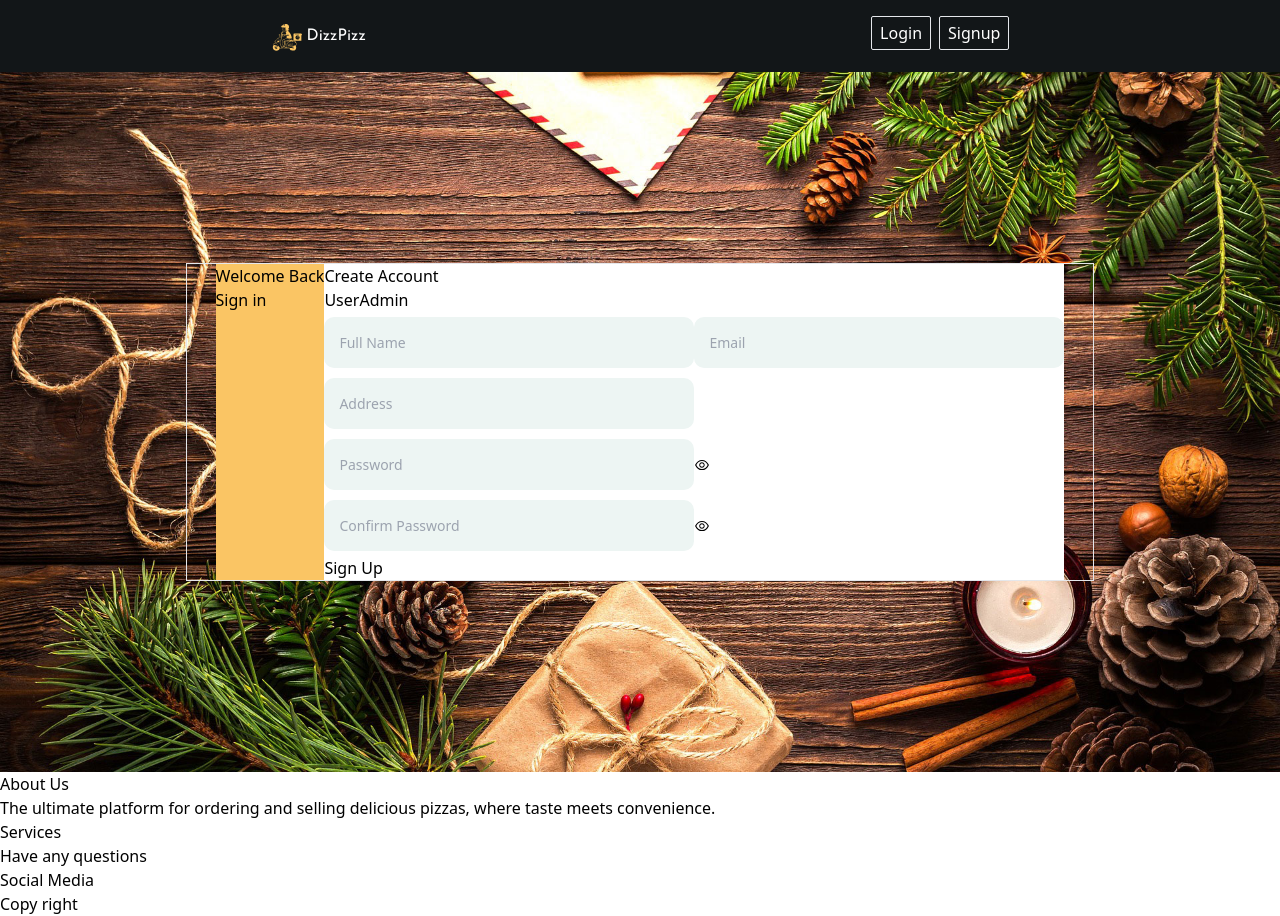
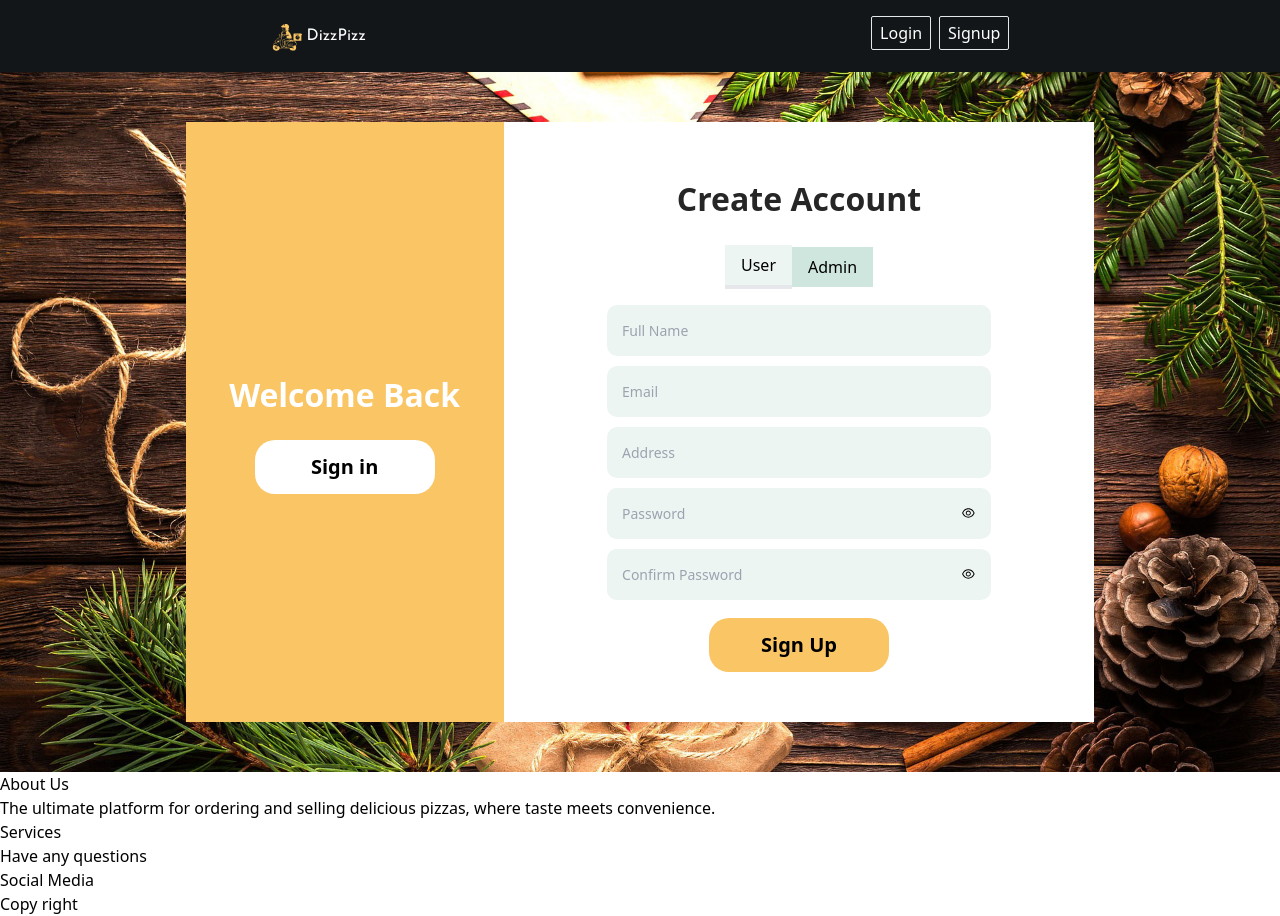
Before and after one commit to abtyagi15/OIBSIP, a React (Create React App) app in the folder dizzpizz/: page /signup in a window 1280 px wide. Built offline with nearby package versions, Linux system fonts and the light colour scheme.

Commit message:
fixed the css of the signup form

```diff
--- a/dizzpizz/src/pages/Signup.js
+++ b/dizzpizz/src/pages/Signup.js
@@ -1,169 +1,235 @@
 import React, { useState } from "react";
-import {AiOutlineEye,AiOutlineEyeInvisible} from "react-icons/ai";
-import {useNavigate} from "react-router-dom";
+import { AiOutlineEye, AiOutlineEyeInvisible } from "react-icons/ai";
+import { Link, useNavigate } from "react-router-dom";
 
 const Signup = () => {
   const navigate = useNavigate();
-
-  const [passwords,setPasswords] = useState(["hidden","hidden"]);
-  const [responseMessage,setResponseMessage] = useState('');
-  const [formData,setFormData] = useState({
+  const [css, setCss] = useState({
+    userButton: "bg-[#edf5f3] border-b-[ #1abc9c] border-b-4",
+    adminButton: "bg-[#cfe6de]",
+  });
+  const [passwords, setPasswords] = useState(["hidden", "hidden"]);
+  const [responseMessage, setResponseMessage] = useState("");
+  const [formData, setFormData] = useState({
     fullName: "",
-    email:"",
-    address:"",
-    password:"",
-    confirmPassword:"",
-    role:"User"
-  })
-  const changeHandler = (event) =>{
-    const {name,value} = event.target;
-    setFormData((prevData)=>{
-      return{
+    email: "",
+    address: "",
+    password: "",
+    confirmPassword: "",
+    role: "User",
+  });
+  const changeHandler = (event) => {
+    const { name, value } = event.target;
+    setFormData((prevData) => {
+      return {
         ...prevData,
-           [name] : value
-      }
+        [name]: value,
+      };
     });
-
-  }
-  const responseMessageHandler = (message) =>{
+  };
+  const responseMessageHandler = (message) => {
     setResponseMessage(message);
-  }
+  };
 
   const submitHandler = (event) => {
     event.preventDefault();
-    console.log("Form is successfully submitted.............");
-    const {confirmPassword,...updatedFormData} = formData;
+    const { confirmPassword, ...updatedFormData } = formData;
     setFormData(updatedFormData);
 
-    fetch("http://127.0.0.1:4500/abtyagi15/v1/signup",{
+    fetch("http://127.0.0.1:4500/abtyagi15/v1/signup", {
       method: "POST",
       headers: {
-        "content-type" : "application/json"
+        "content-type": "application/json",
       },
-      body: JSON.stringify(formData)
+      body: JSON.stringify(formData),
     })
-    .then((response)=> response.json())
-    .then((data)=>{
+      .then((response) => response.json())
+      .then((data) => {
         responseMessageHandler(data.message);
-      if(data.message==="Entry created successfully"){
+        if (data.message === "Entry created successfully") {
           const role = data.role;
-        if(role==="User"){
+          if (role === "User") {
             navigate("/user");
-        }
-        else if(role==="Admin"){
+          } else if (role === "Admin") {
             navigate("/admin");
           }
-
         }
       })
-    .catch((error)=>{
-      console.log("Error in sending message to backend"+error);
-    })
-
-  }
+      .catch((error) => {
+        console.log("Error in sending message to backend" + error);
+      });
+  };
 
   return (
-    <div className="flex justify-center border">
-      <div className="bg-[#fac564]">
-        <p>Welcome Back</p>
-        <button>Sign in</button>
+    <div className="flex w-full h-[600px] rounded-[50px]">
+      <div className="bg-[#fac564] w-[35%] flex flex-col items-center justify-center">
+        <h1 className="text-[2em] font-bold m-[0.67em] text-[#fff]">
+          Welcome Back
+        </h1>
+        <Link to="/login">
+          <button className="border-none rounded-[20px] text-[20px] font-bold outline-none py-[12px] w-[180px] bg-[#fff]">
+          Sign in
+        </button>
+        </Link>
+
       </div>
-      <div className="bg-white">
-        <p>Create Account</p>
-        <form onSubmit={submitHandler}>
-          <div className="flex">
+      <div className="bg-white w-[65%] flex flex-col items-center justify-center">
+        <h1 className="text-[#000000d9] leading-[1.2] text-[2em] font-bold m-[0.67em]">
+          Create Account
+        </h1>
+        <form onSubmit={submitHandler} className="w-full flex flex-col items-center">
+          <div className="flex items-center rounded-[5px] mb-[0.4em]  p-[5px] ">
             <p
-              onClick={() => setFormData((prevData)=>{
-                return{
+              onClick={() => {
+                setFormData((prevData) => {
+                  return {
                     ...prevData,
-                     role : "User"
-                }
-              })}
-              className="cursor-pointer hover:text-[white]"
+                    role: "User",
+                  };
+                });
+                setCss({
+                  userButton: "bg-[#edf5f3] border-b-[ #1abc9c] border-b-4",
+                  adminButton: "bg-[#cfe6de] ",
+                });
+              }}
+              className={`cursor-pointer ${css.userButton} py-[8px] px-[16px]`}
             >
               User
             </p>
             <p
-              onClick={() => setFormData((prevData)=>{
-                return{
+              onClick={() => {
+                setFormData((prevData) => {
+                  return {
                     ...prevData,
-                     role : "Admin"
-                }
-              })}
-              className="cursor-pointer hover:text-[white]"
+                    role: "Admin",
+                  };
+                });
+                setCss({
+                  userButton: "bg-[#cfe6de]",
+                  adminButton: "bg-[#edf5f3] border-b-[ #1abc9c] border-b-4",
+                });
+              }}
+              className={`cursor-pointer py-[8px] px-[16px] ${css.adminButton} `}
             >
               Admin
             </p>
           </div>
-          <input type="text" name="fullName" placeholder="Full Name" value={formData.fullName}
+          <div className="flex flex-col w-full items-center">
+            <input
+              type="text"
+              name="fullName"
+              placeholder="Full Name"
+              value={formData.fullName}
               onChange={changeHandler}
-             className="bg-[#edf5f3] border-none outline-none rounded-[10px] text-[14px] my-[5px] p-[15px] w-[370px]" />
-          <input type="email" name="email" placeholder="Email" value={formData.email}
+              required
+              className="bg-[#edf5f3]  border-none outline-none rounded-[10px] text-[14px] my-[5px] p-[15px] w-[65%]"
+            />
+            <input
+              type="email"
+              name="email"
+              placeholder="Email"
+              value={formData.email}
               onChange={changeHandler}
-            className="bg-[#edf5f3] border-none outline-none rounded-[10px] text-[14px] my-[5px] p-[15px] w-[370px]" />
-          {responseMessage !== "Entry created successfully" && <p className="text-black bg-white">{responseMessage}</p>}
+              required
+              className="bg-[#edf5f3] border-none outline-none rounded-[10px] text-[14px] my-[5px] p-[15px] w-[65%]"
+            />
+            <p className="text-black bg-white">
+              {responseMessage ===
+                "User already exist, try with different mail" &&
+                `${responseMessage}`}
+            </p>
+            {formData.role === "User" && (
+              <input
+                type="text"
+                name="address"
+                placeholder="Address"
+                value={formData.address}
+                onChange={changeHandler}
+                required
+                className="bg-[#edf5f3] border-none outline-none rounded-[10px] text-[14px] my-[5px] p-[15px] w-[65%]"
+              />
+            )}
+            <div className=" flex items-center p-0 my-[5px] rounded-[10px] bg-[#edf5f3]  w-[65%]">
+              <input
+                type={passwords[0] === "hidden" ? "password" : "text"}
+                name="password"
+                placeholder="Password"
+                value={formData.Password}
+                onChange={changeHandler}
+                required
+                className="bg-[#edf5f3] border-none outline-none rounded-[10px] text-[14px]  py-[15px] pl-[15px] w-full"
+              />
+              {passwords[0] === "hidden" ? (
+                <AiOutlineEye
+                  onClick={() =>
+                    setPasswords((prev) => {
+                      const updatedPasswords = [...prev];
+                      updatedPasswords[0] = "visible";
+                      return updatedPasswords;
+                    })
+                  }
+                  className="cursor-pointer mr-[15px]"
+                />
+              ) : (
+                <AiOutlineEyeInvisible
+                  onClick={() =>
+                    setPasswords((prev) => {
+                      const updatedPasswords = [...prev];
+                      updatedPasswords[0] = "hidden";
+                      return updatedPasswords;
+                    })
+                  }
+                  className="cursor-pointer mr-[15px]"
+                />
+              )}
+            </div>
+            <div className=" flex items-center p-0 my-[5px] rounded-[10px] bg-[#edf5f3]  w-[65%]">
+              <input
+                type={passwords[1] === "hidden" ? "password" : "text"}
+                name="confirmPassword"
+                placeholder="Confirm Password"
+                value={formData.confirmPassword}
+                onChange={changeHandler}
+                required
+                className="bg-[#edf5f3] border-none outline-none rounded-[10px] text-[14px]  py-[15px] pl-[15px] w-full"
+              />
+              {passwords[1] === "hidden" ? (
+                <AiOutlineEye
+                  onClick={() =>
+                    setPasswords((prev) => {
+                      const updatedPasswords = [...prev];
+                      updatedPasswords[1] = "visible";
+                      return updatedPasswords;
+                    })
+                  }
+                  className="cursor-pointer mr-[15px]"
+                />
+              ) : (
+                <AiOutlineEyeInvisible
+                  onClick={() =>
+                    setPasswords((prev) => {
+                      const updatedPasswords = [...prev];
+                      updatedPasswords[1] = "hidden";
+                      return updatedPasswords;
+                    })
+                  }
+                  className="cursor-pointer mr-[15px]"
+                />
+              )}
+            </div>
+            {formData.password !== formData.confirmPassword && (
+              <p>Password does not match</p>
+            )}
+          </div>
 
-          {formData.role === "User" && (
-            <input type="text" name="address" placeholder="Address" value={formData.address}
-            onChange={changeHandler}
-            className="bg-[#edf5f3] border-none outline-none rounded-[10px] text-[14px] my-[5px] p-[15px] w-[370px]" />
-          )}
-          <div className="bg-white flex items-center">
-            <input type={passwords[0] === "hidden" ? "password" : "text"} name="password" placeholder="Password" value={formData.Password}
-            onChange={changeHandler}
-            className="bg-[#edf5f3] border-none outline-none rounded-[10px] text-[14px] my-[5px] p-[15px] w-[370px]"  />
-            {
-             (passwords[0]==="hidden") ?
-                (<AiOutlineEye
-                    onClick={()=>setPasswords(
-                    (prev) => {
-                        const updatedPasswords = [...prev];
-                        updatedPasswords[0]="visible";
-                        return updatedPasswords;
-                    }
-                )} className="cursor-pointer"/>)
-             :
-                <AiOutlineEyeInvisible
-                onClick={()=>setPasswords(
-                    (prev) => {
-                        const updatedPasswords = [...prev];
-                        updatedPasswords[0]="hidden";
-                        return updatedPasswords;
-                    }
-                )} className="cursor-pointer"/>
-            }
-          </div>
-          <div className="bg-white flex items-center">
-            <input type={passwords[1] === "hidden" ? "password" : "text"} name="confirmPassword" placeholder="Confirm Password" value={formData.confirmPassword}
-              onChange={changeHandler}
-              className="bg-[#edf5f3] border-none outline-none rounded-[10px] text-[14px] my-[5px] p-[15px] w-[370px]" />
-            {
-             (passwords[1]==="hidden") ?
-                (<AiOutlineEye
-                    onClick={()=>setPasswords(
-                    (prev) => {
-                        const updatedPasswords = [...prev];
-                        updatedPasswords[1]="visible";
-                        return updatedPasswords;
-                    }
-                )} className="cursor-pointer"/>)
-             :
-                <AiOutlineEyeInvisible
-                onClick={()=>setPasswords(
-                    (prev) => {
-                        const updatedPasswords = [...prev];
-                        updatedPasswords[1]="hidden";
-                        return updatedPasswords;
-                    }
-                )} className="cursor-pointer"/>
-            }
-          </div>
-          {
-            (formData.password!==formData.confirmPassword) && <p>Password does not match</p>
-          }
-
-
-          <button>Sign Up</button>
+          <button className="border-none bg-[#fac564] rounded-[20px] text-[20px] font-bold outline-none py-[12px] w-[180px] my-[0.67em]">
+            Sign Up
+          </button>
+          <p className="text-black bg-white">
+            {responseMessage === "Unable to signup, try again later" && {
+              responseMessage,
+            }}
+          </p>
         </form>
       </div>
     </div>
```
Lines whose indentation alone changed are shown as unchanged.
